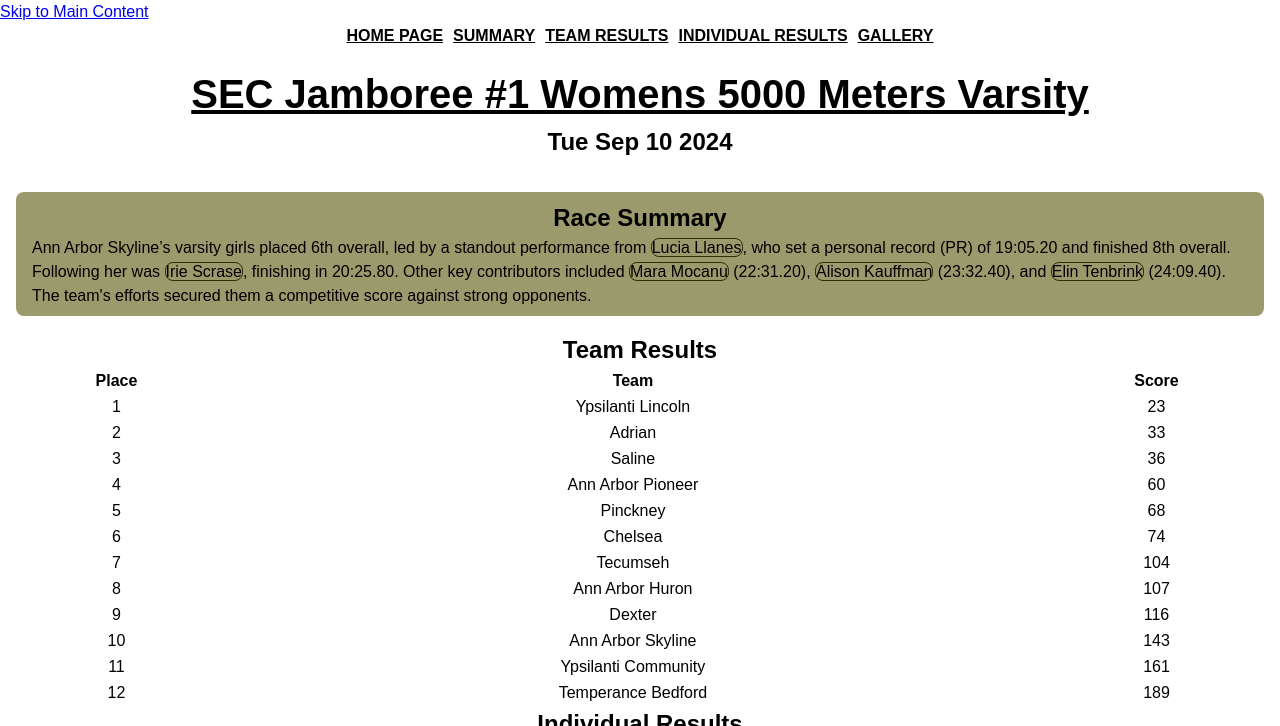
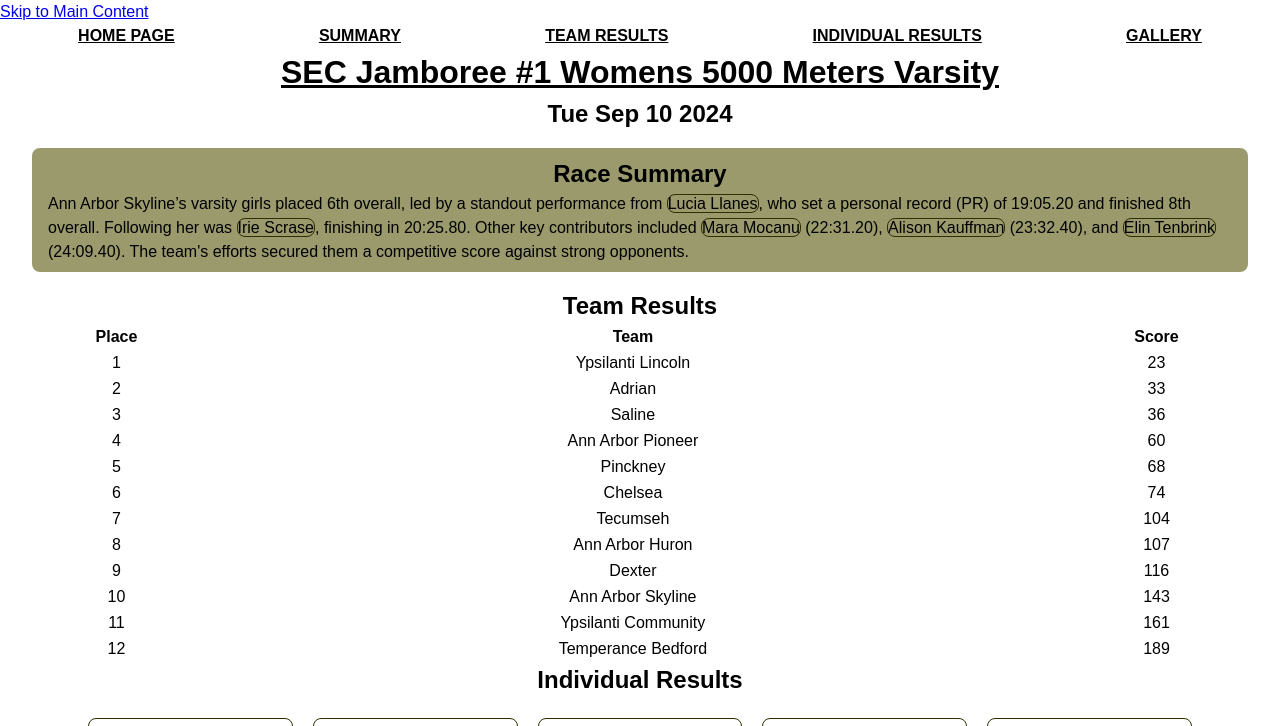
Before and after one commit to haquest/cpd4_339, a plain HTML site: page meets/SEC_Jamboree_#1_Womens_5000_Meters_Varsity_24.html in a window 1280 px wide. Shown: the top 726 px of the page. Drawn offline with Linux system fonts and the light colour scheme.

Commit message:
Add files via upload

```diff
--- a/css/style.css
+++ b/css/style.css
@@ -175,6 +175,8 @@ nav a {
 }
 /* Disable transitions and animations for users who prefer reduced motion */
 
+/* -- CPD 4 CHANGES -- */
+
 /* -- Back to Top Button Styling -- */
 .back-to-top {
     position: fixed;
@@ -184,41 +186,54 @@ nav a {
 }
 /* Fixed position for the back-to-top button at the bottom right with a high z-index */
 
-
+/* -- Tablet Screen -- */
 @media (min-width: 700px) {
-    #gallery {
-        grid-template-columns: 1fr 1fr;
-        padding: 24px;
+    /* Navigation layout - evenly space items */
+    nav ul {
+        gap: 20px;
+        justify-content: space-around;
     }
 
-    header, footer {
-        padding: 12px;
+    /* Summary Section - center and add padding */
+    #summary {
+        margin: 16px auto;
+        padding: 8px 16px;
+        width: 95%;
     }
 
-    h1 {
-        font-size: 2rem;
+    /* Table - center alignment and padding */
+    table {
+        margin: 0 auto;
+        padding: 0 24px;
     }
 
-    #mode-toggle {
-        font-size: 1.2rem;
+    /* Gallery and Athlete Images - resizing */
+    #gallery > img, .athlete {
+        width: 30%;
+        padding: 10px;
+    }
+
+    /* Individual Results Grid - larger gaps */
+    #individual-results {
+        gap: 20px;
     }
 }
 
+/* -- Desktop Screen -- */
 @media (min-width: 1100px) {
-    #gallery {
-        grid-template-columns: 1fr 1fr 1fr;
-        padding: 32px;
+    /* Navigation - increase space between items */
+    nav ul {
+        gap: 20px;
     }
 
-    header, footer {
-        padding: 16px;
+    /* Athlete images - resize for large screen */
+    .athlete {
+        width: 16%;
     }
 
-    h1 {
-        font-size: 2.5rem;
-    }
-
-    #mode-toggle {
-        font-size: 1.5rem;
+    /* Gallery images - resize for large screen */
+    #gallery > img {
+        width: 15%;
+        padding: 10px;
     }
 }
```
